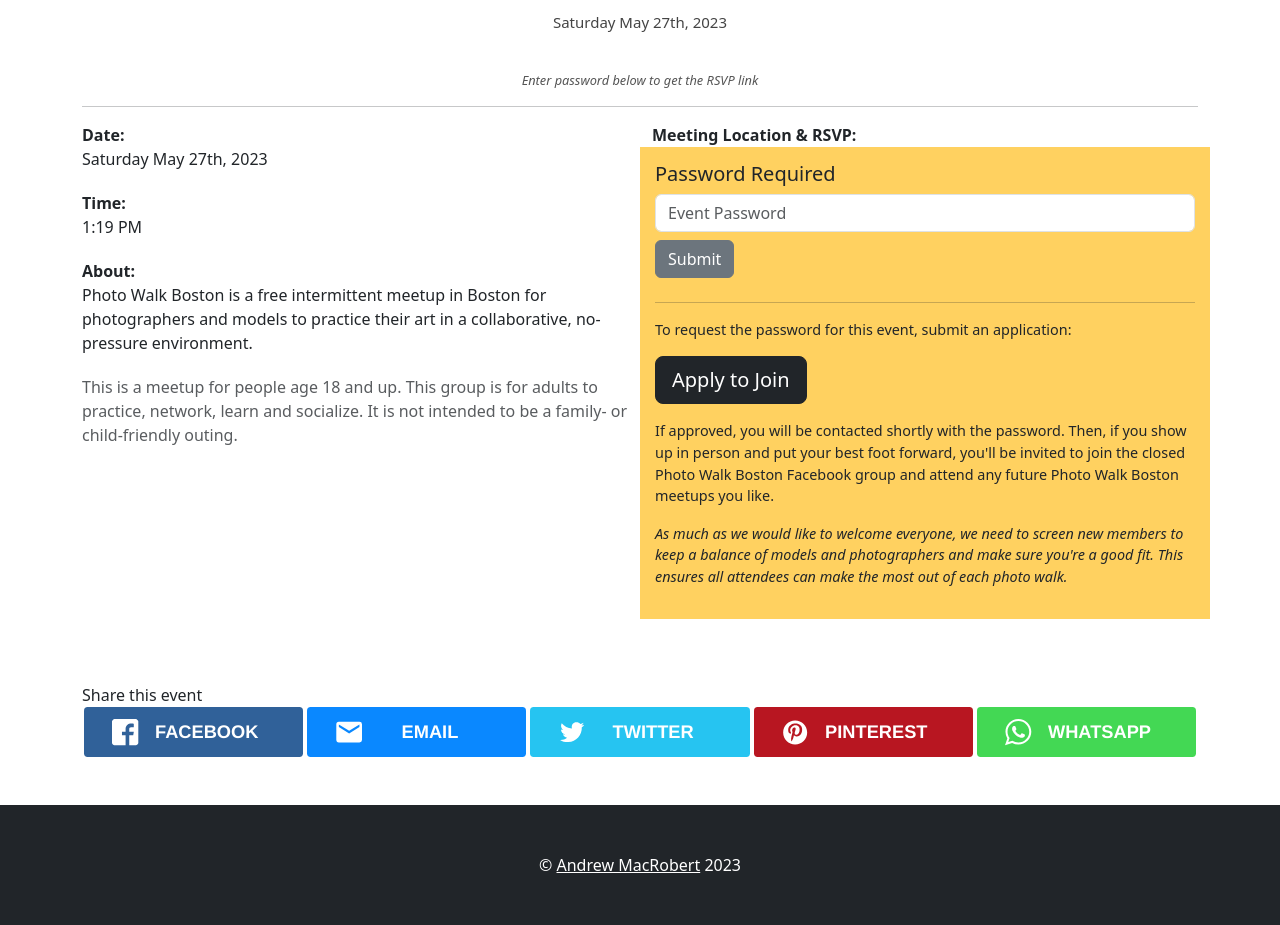
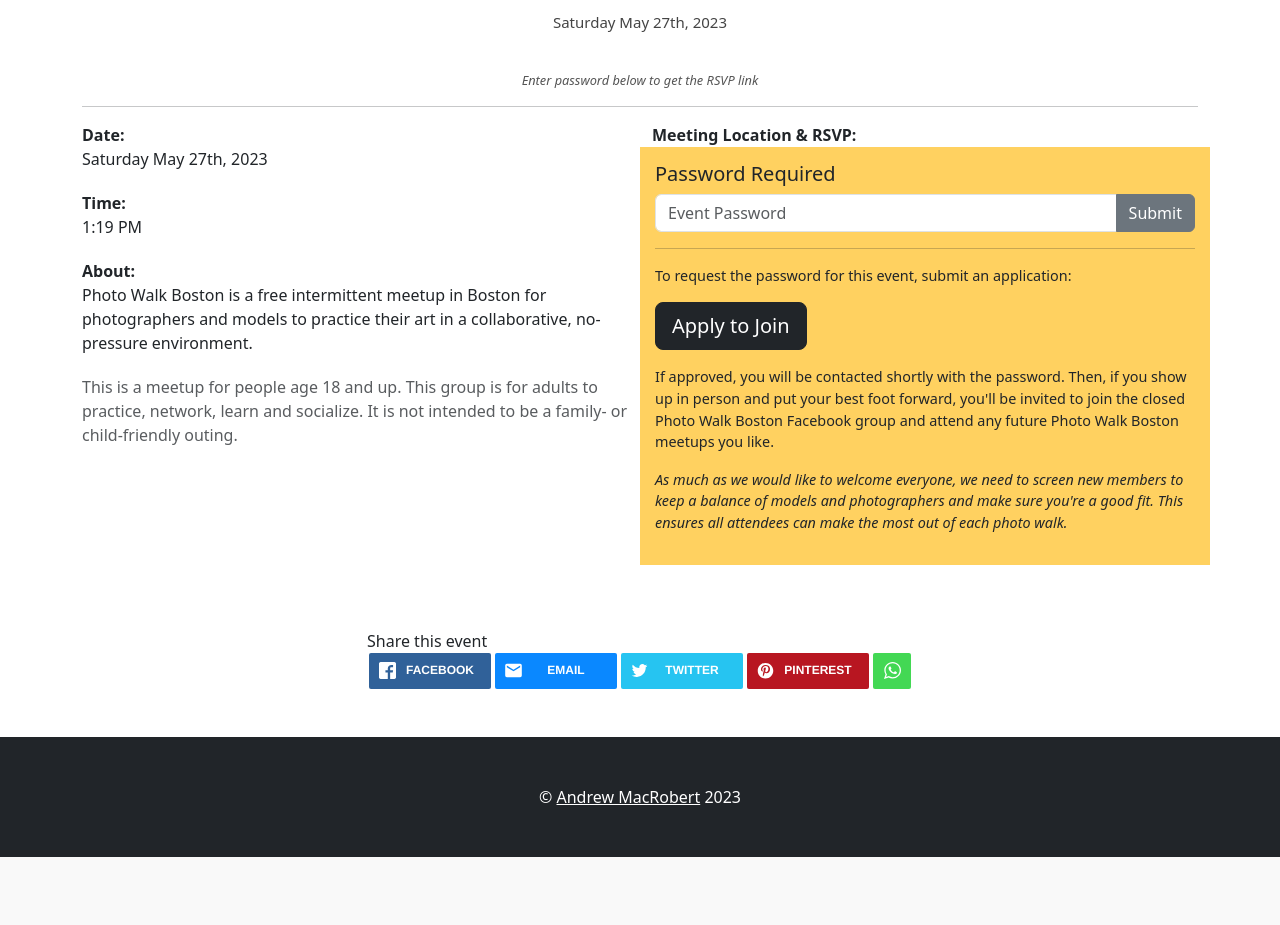
Before and after one commit to amacrobert/photowalkboston, a Symfony app: template templates/event.html.twig in a window 1280 px wide. Shown: the part 517-1442 px from the top of the page. After the commit the page ends 1374 px from the top, so only its background shows below. Run offline with Twig, Linux system fonts and the light colour scheme; the template is opened without the code that fills it, so the values that code supplies are empty; some libraries are stand-ins or nearby versions.

Commit message:
Password formcontrol, smaller sharing btns

```diff
--- a/templates/event.html.twig
+++ b/templates/event.html.twig
@@ -116,20 +116,17 @@
                                     <h5 class="password-protected--title">Password Required</h5>
 
                                     <form method="post">
-                                        <div class="form-row align-items-center">
-                                            <div class="col-auto">
+                                        <div class="input-group mb-3">
                                             <input
                                                 type="text"
-                                                    class="form-control mb-2"
+                                                class="form-control"
                                                 id="event_{{ event.id }}_pass"
                                                 name="event_{{ event.id }}_pass"
                                                 placeholder="Event Password" />
-                                            </div>
-                                            <div class="col-auto">
-                                                <button type="submit" class="btn btn-secondary mb-2">
+
+                                            <button type="submit" class="btn btn-secondary">
                                                 Submit
                                             </button>
-                                            </div>
                                         </div>
                                     </form>
 
@@ -186,8 +183,8 @@
             </div>
         </div>
 
-        <div class="row mb-5">
-            <div class="col-md-12">
+        <div class="row justify-content-center my-5">
+            <div class="col-md-6">
                 Share this event
                 {% include 'partials/rrssb.html.twig' %}
             </div>
```
Lines whose indentation alone changed are shown as unchanged.
